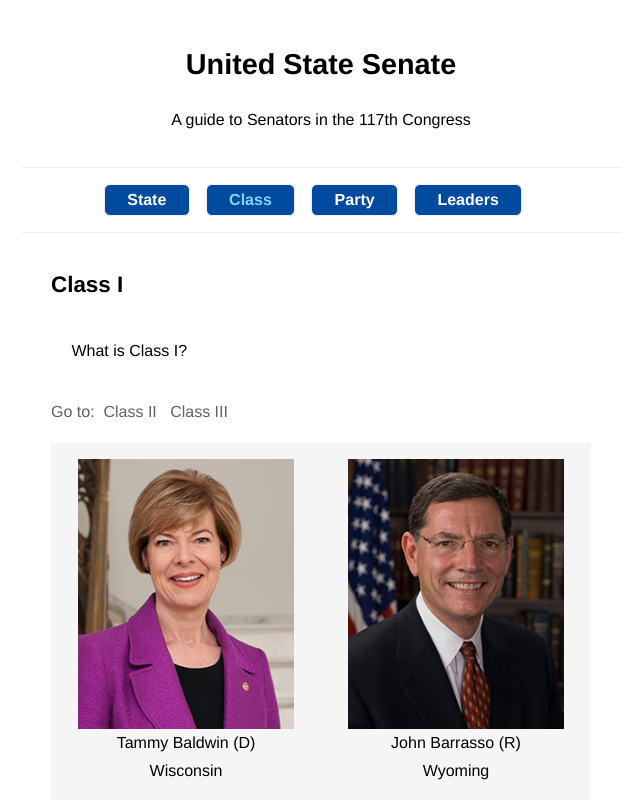
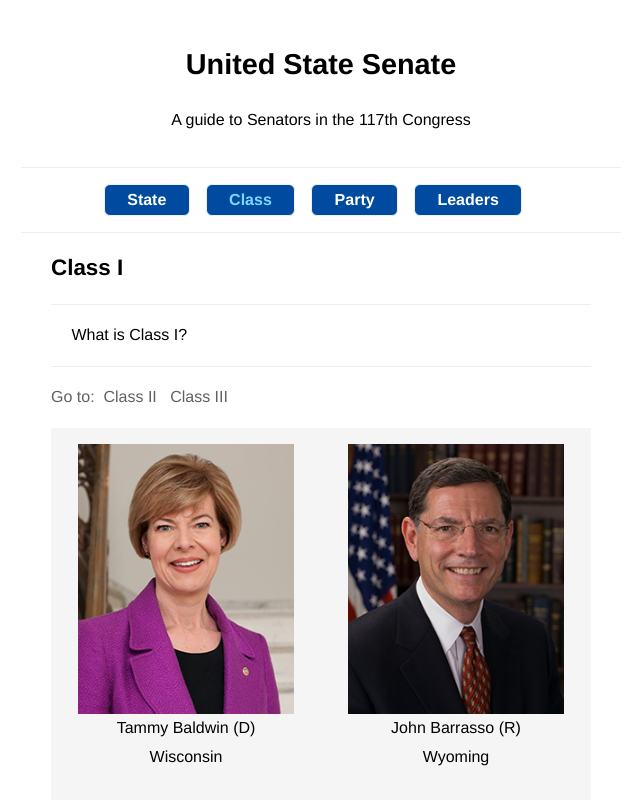
Before and after one commit to seankelliher/us-senators, a Vue app: page /class in a window 1280 px wide. Shown: the top 800 px of the page, without its empty margins (319-959 px from the left). Built offline with nearby package versions, Linux system fonts and the light colour scheme; some icons are missing.

Commit message:
Modify styles in '.info-panel' and '.gallery-title h3'.

```diff
--- a/src/assets/style.css
+++ b/src/assets/style.css
@@ -79,6 +79,8 @@ section {
     width: 100%;
     margin: 0;
     padding: 0;
+    border-top: 1px solid #eee; /*grey 200*/
+    border-bottom: 1px solid #eee; /*grey 200*/
     flex: initial; /*flex: 0 1 auto*/
 }
 
@@ -160,9 +162,9 @@ h3 {
     font-weight: 700;
 }
 
-/*.gallery-title h3 {
-    margin-bottom: 0;
-}*/
+.gallery-title h3 {
+    margin-top: .25em;
+}
 
 @media all and (min-width: 300px) {
     p, figcaption {
```
